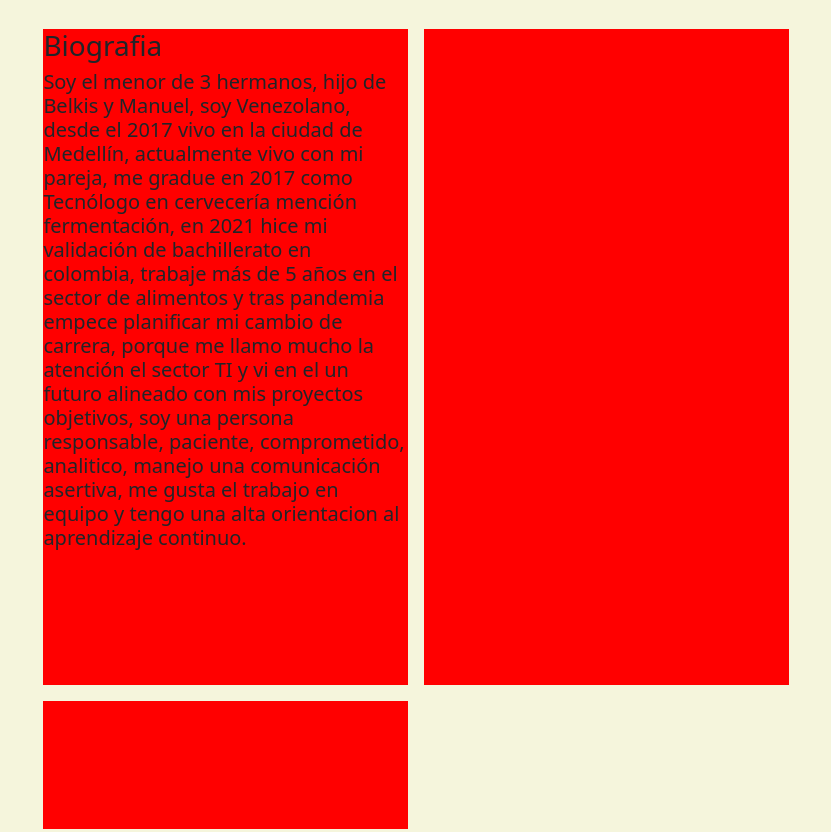
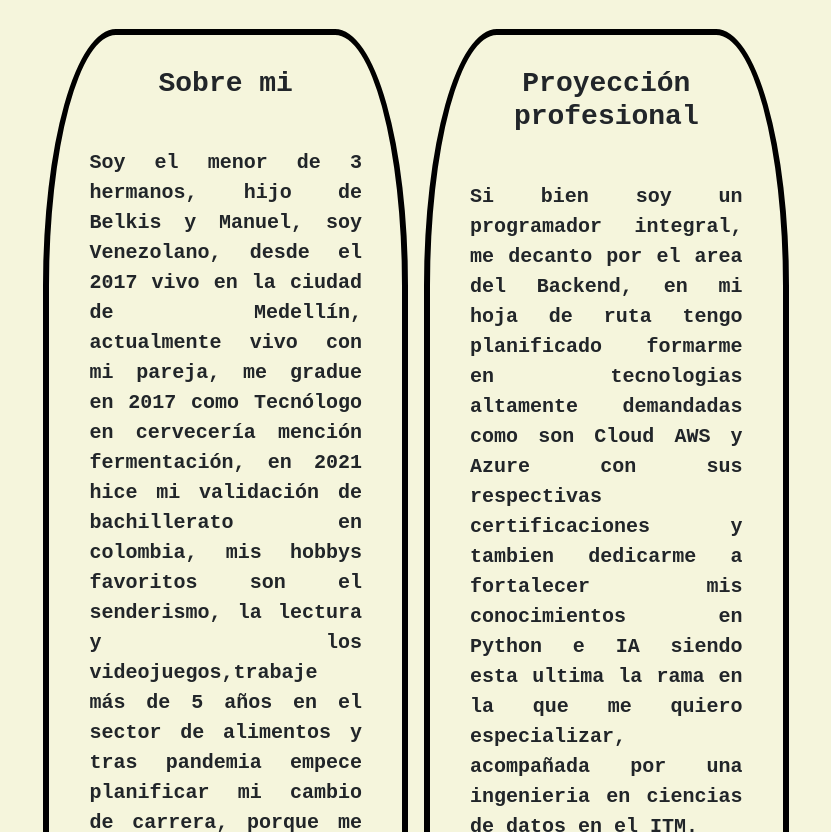
Before and after one commit to R4spu/R4spu.github.io, a plain HTML site: page index.html in a window 1280 px wide. Shown: the part 912-1744 px from the top of the page, without its empty margins (224-1055 px from the left). Drawn offline with nearby package versions, Linux system fonts and the light colour scheme.

Commit message:
cambios y ajustes realizados a el contenido

```diff
--- a/index.html
+++ b/index.html
@@ -44,11 +44,11 @@
           <div class="contenedorTitulo"><h2 class="tituloConoceme">Conóceme</h2></div>
           <section class="contenedorConoceme">
             <div class="contenedorTextoConoceme">
-                <h3>Biografia</h3>
-                <h5>Soy el menor de 3 hermanos, hijo de Belkis y Manuel, soy Venezolano, desde el 2017 vivo en la ciudad de Medellín, actualmente vivo con mi pareja, me gradue en 2017 como Tecnólogo en cervecería mención fermentación, en 2021 hice mi validación de bachillerato en colombia, trabaje más de 5 años en el sector de alimentos y tras pandemia empece planificar mi cambio de carrera, porque me llamo mucho la atención el sector TI y vi en el un futuro alineado con mis proyectos objetivos, soy una persona responsable, paciente, comprometido, analitico, manejo una comunicación asertiva, me gusta el trabajo en equipo y tengo una alta orientacion al aprendizaje continuo.</h5>
+                <h3>Sobre mi</h3>
+                <h5>Soy el menor de 3 hermanos, hijo de Belkis y Manuel, soy Venezolano, desde el 2017 vivo en la ciudad de Medellín, actualmente vivo con mi pareja, me gradue en 2017 como Tecnólogo en cervecería mención fermentación, en 2021 hice mi validación de bachillerato en colombia, mis hobbys favoritos son el senderismo, la lectura y los videojuegos,trabaje más de 5 años en el sector de alimentos y tras pandemia empece planificar mi cambio de carrera, porque me llamo mucho la atención el sector TI y vi en el un futuro alineado con mis proyectos objetivos, soy una persona responsable, paciente, comprometido, analitico, manejo una comunicación asertiva, me gusta el trabajo en equipo y tengo una alta orientacion al aprendizaje continuo.</h5>
             </div>
-            <div class="contenedorTextoConoceme"></div>
-            <div class="contenedorTextoConoceme"></div>
+            <div class="contenedorTextoConoceme"><h3>Proyección profesional</h3>
+              <h5> Si bien soy un programador integral, me decanto por el area del Backend, en mi hoja de ruta tengo planificado formarme en tecnologias altamente demandadas como son Cloud AWS y Azure con sus respectivas certificaciones y tambien dedicarme a fortalecer mis conocimientos en Python e IA siendo esta ultima la rama en la que me quiero especializar, acompañada por una ingenieria en ciencias de datos en el ITM. </h5></div>
           </section>
         </div>
         <div class="columnaDerecha">
--- a/script.js
+++ b/script.js
@@ -13,4 +13,4 @@ let maquinaEscribir = (text= "", tiempo=200, etiqueta="")=>{
     }, tiempo);
     }
 
-    maquinaEscribir("Hola, soy Rafael Arteaga, desarrollador Junior, me gusta afrontar retos y resolver problemas.", 60, textoEfecto);
+    maquinaEscribir("Hola, soy Rafael Arteaga, desarrollador Junior, me gusta afrontar retos y resolver problemas.", 50, textoEfecto);
--- a/style.css
+++ b/style.css
@@ -63,7 +63,7 @@ i.bi{
 }
 
 section.sectionArribaDerecha{
-    position: sticky;
+    position: relative;
     top: 0;
     display: flex;
     flex-direction: column;
@@ -71,6 +71,10 @@ section.sectionArribaDerecha{
     padding: 1rem;
     height: 50vh;
 }
+section.sectionArribaDerecha>a{
+    position: fixed;
+}
+
 section.sectionAbajoDerecha{
     position: relative;
     bottom: 0;
@@ -80,7 +84,6 @@ section.sectionAbajoDerecha{
     align-items: center;
     padding: 1rem;
     height: 50vh;
-
 }
 nav.navDerecho{
     position: fixed;
@@ -129,12 +132,29 @@ a > p:hover{
     display:grid;
     grid-template-columns: repeat(auto-fill, minmax(350px, 1fr));
     gap: 1rem;
-    height: 100vh;
     width: 80%;
     justify-content: center;
 }
 
 .contenedorTextoConoceme{
-    background-color: red;
-    height: 100%;
+
+    border-radius: 20%;
+    font-family: 'Courier New', Courier, monospace;
+    border: black solid 0.5vw;
 }
+
+.contenedorTextoConoceme>h3{
+    font-weight: 600;
+    text-align: center;
+    padding-top: 2rem;
+
+}
+
+.contenedorTextoConoceme>h5{
+    padding: 2.5rem;
+    text-align: justify;
+    text-wrap:1px;
+    font-weight: 550;
+    line-height: 1.5;
+
+}
```
